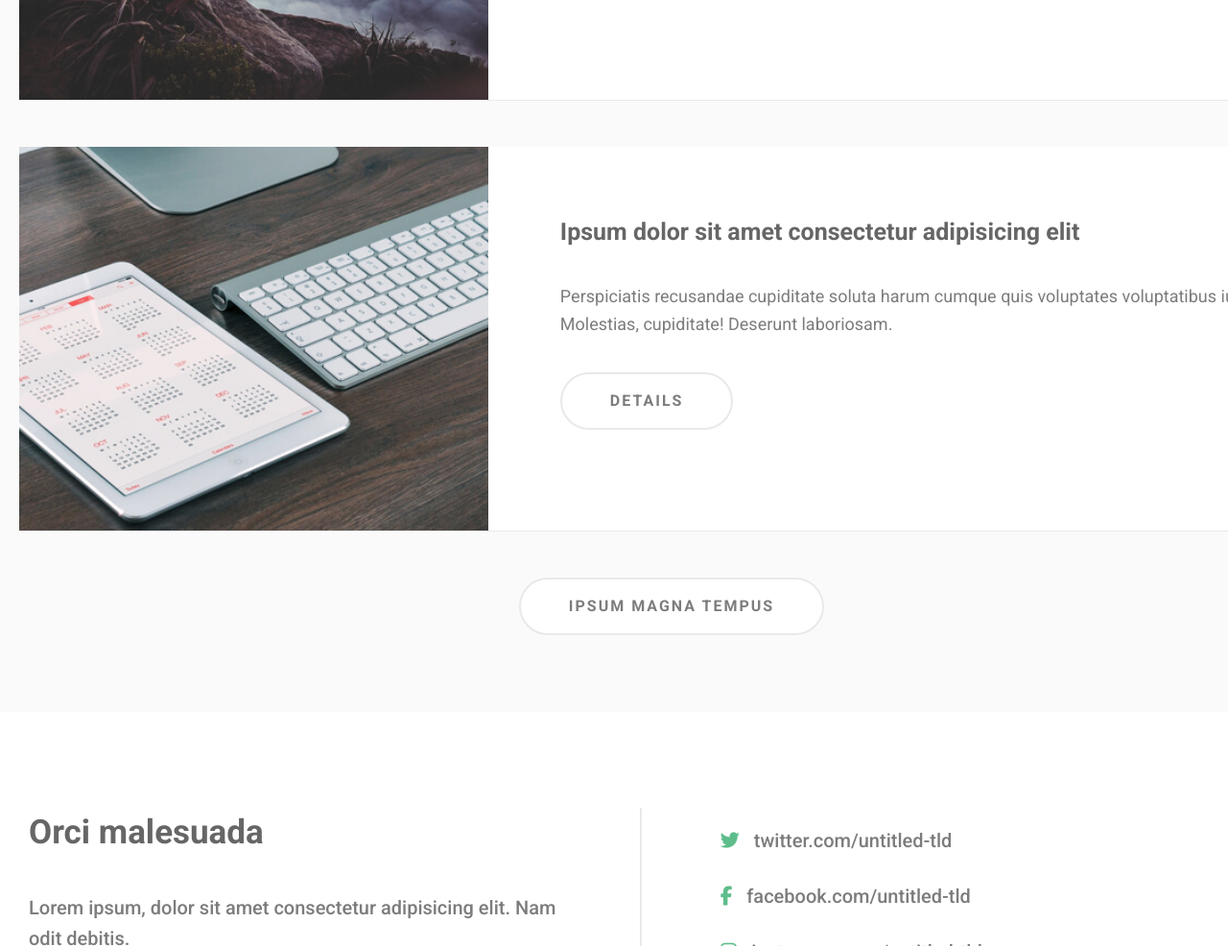
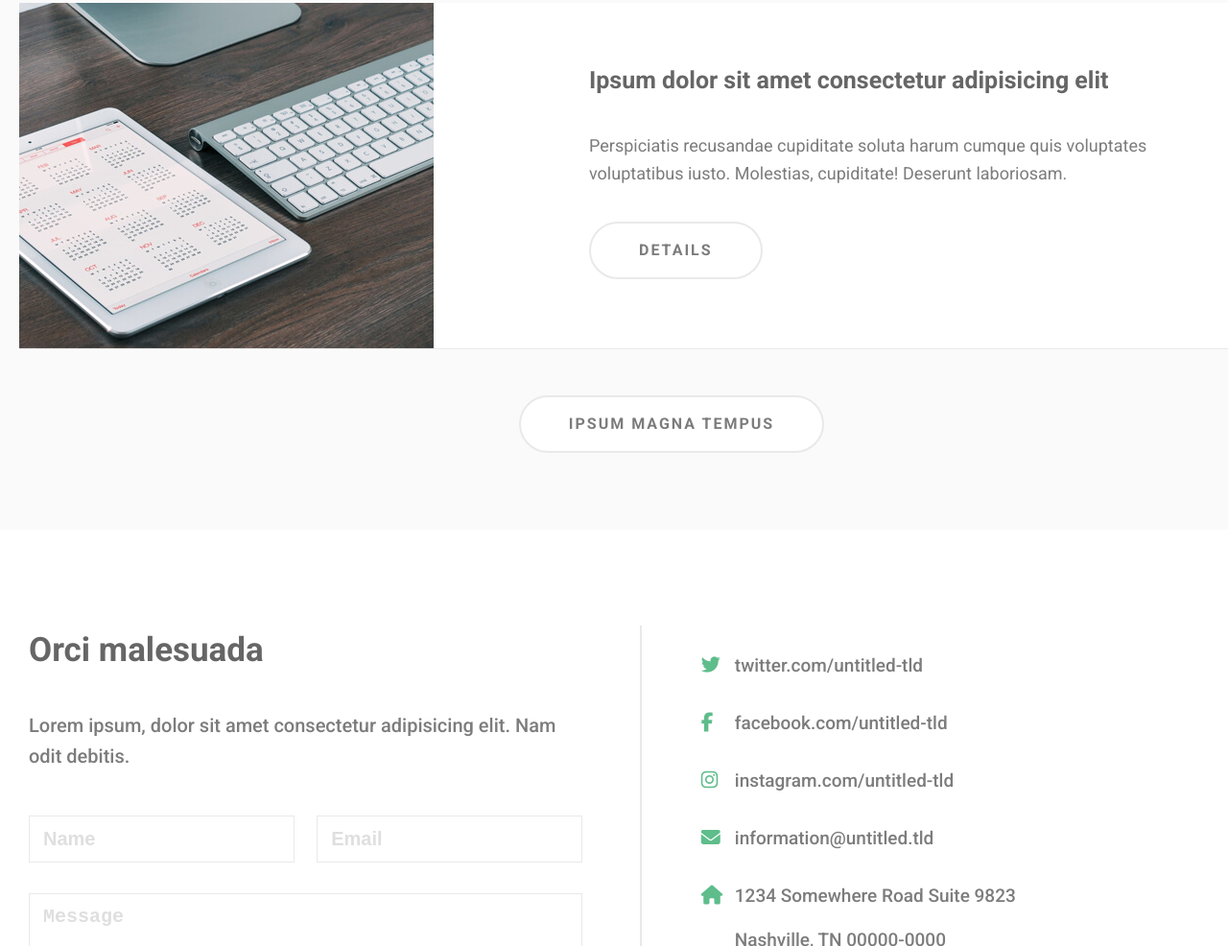
Before and after one commit to vishakha011/Flexbox, a plain HTML site: page Ex2-assignment-level-3/index.html in a window 1280 px wide. Shown: the part 1814-2800 px from the top of the page at 96% size. Drawn offline with Linux system fonts and the light colour scheme.

Commit message:
Refactor the code

```diff
--- a/Ex2-assignment-level-3/assets/stylesheets/main.css
+++ b/Ex2-assignment-level-3/assets/stylesheets/main.css
@@ -76,7 +76,7 @@ body {
     margin: 0 auto;
     padding: 20px;
 }
-.position {
+.flex {
     display: flex;
     align-items: center;
     justify-content: space-between;
@@ -88,26 +88,6 @@ a {
 
 .padding {
     padding-top: 70px;
-}
-
-.btn {
-    font-weight: 700;
-    display: inline-block;
-    padding: 20px 50px;
-    margin: 35px 0;
-    border: none;
-    border-radius: 30px;
-    text-transform: uppercase;
-    letter-spacing: 2px;
-
-}
-
-.section-btn {
-    font-weight: bold;
-    color: #7C7C7C;
-    display: inline-block;
-    background-color: #fff;
-    border: 2px solid #e9e9e9;
 }
 
 .break {
@@ -130,12 +110,50 @@ a {
 
 /*
 =============================================================
+Buttons
+=============================================================
+*/
+
+.btn {
+    font-weight: 700;
+    display: inline-block;
+    padding: 20px 50px;
+    margin: 35px 0;
+    border: none;
+    border-radius: 30px;
+    text-transform: uppercase;
+    letter-spacing: 2px;
+
+}
+
+.section-btn {
+    font-weight: bold;
+    color: #7C7C7C;
+    display: inline-block;
+    background-color: #fff;
+    border: 2px solid #e9e9e9;
+}
+
+
+.hero-btn {
+    color: white;
+    background-color: #5EBD8B;
+}
+
+
+/*
+=============================================================
 Header
 =============================================================
 */
-header {
+.header {
+    padding: 16px 0;
+    position: absolute;
+    width: 100%;
+}
+/* header {
     background-color: #5F4878;
-}
+} */
 
 .logo {
     font-size: 30px;
@@ -166,7 +184,8 @@ Section 1
 =============================================================
 */
 .hero-section {
-    background-color: #5F4878;
+    background: linear-gradient(to right top, #5F4878, #783e78);
+    /* background-color: #5F4878; */
     padding: 90px 0 50px 0;
 }
 .col-1-2 {
@@ -189,19 +208,9 @@ Section 1
     /* letter-spacing: 2px; */
 }
 
-
-.hero-btn {
-    color: white;
-    background-color: #5EBD8B;
-}
-
-/* .hero-btn a {
-
-} */
-
 /*
 =============================================================
-Section-2 / Section-4
+Section-2
 =============================================================
 */
 
@@ -226,6 +235,7 @@ h2 {
     color: #5EBD8B;
     margin-right: 15px;
     font-size: 20px;
+
 }
 
 .section-para,
@@ -254,15 +264,15 @@ Section-3
     margin-bottom: 3em;
 }
 
-.article img {
-    width: 700px;
-    height: 400px;
-    object-fit: cover;
+.article-img {
+    font-size: 0;
+    flex: 0 1 40%;
 }
 
 .sub-article {
-    padding-left: 75px;
-    /* text-align: center; */
+    flex: 0 1 60%;
+    padding: 0 50px;
+    margin-top: 25px;
     align-self: center;
 }
 
@@ -289,26 +299,50 @@ h3 {
 Section-4
 =============================================================
 */
-.font {
-    margin-top: 35px;
+
+.form {
+    padding: 30px 60px 0 0;
+    /* padding-right: 60px; */
+}
+.form input {
+    width: 48%;
+}
+
+.form-control {
+    display: block;
+    width: 100%;
     padding: 12px 14px;
-    font-size: 18px;
-    color: #7C7C7C;
+    margin: 16px 0;
+    font-size: 20px;
     border: 1px solid #e9e9e9;
 }
-.name {
-    margin-right: 30px;
 
-}
-.textarea {
-    width: 530px;
-    height: 150px;
-    /* border-color: #e9e9e9; */
+::placeholder,
+.form-control {
+    color: #DFDFDF;
+    font-weight: 600;
 }
 
-.section4-padding {
-    padding-bottom: 10px;
-}
+.contact-menu li {
+    display: flex;
+    margin: 24px 0;
+    color: #7C7C7C;
+    font-size: 19px;
+    font-weight: 500;
+    align-items: flex-start;
+    line-height: 36px;
+  }
+
+  .contact-menu li a {
+    color: #7C7C7C;
+  }
+  .contact-menu span {
+    width: 35px;
+  }
+
+  .margin {
+      margin-top: 10px;
+  }
 
 /*
 =============================================================
@@ -318,9 +352,9 @@ Footer
 
 footer {
     text-align: center;
-    font-size: 15px;
+    font-size: 18px;
     color: #d2cdcd;
     background-color: #FAFAFA;
-    border-top: 2px solid #e9e9e9;
+    border-top: 2px solid #DFDFDF;
     padding: 50px 0;
 }
--- a/Ex2-assignment-level-3/index.html
+++ b/Ex2-assignment-level-3/index.html
@@ -9,7 +9,7 @@
 </head>
 <body>
     <header class="header">
-        <div class="container position">
+        <div class="container flex">
             <a class="logo" href="#">Prism</a>
 
             <nav class="nav">
@@ -30,12 +30,12 @@
                     <section class="col-1-2">
                         <h2 class="hero-heading">
                             Welcome to Prism, a a free responsive site template by <strong>TEMPLATED</strong>
-                    </h2>
+                        </h2>
                     </section>
 
                     <section class="col-1-2">
                         <p class="text">Lorem ipsum, dolor sit amet consectetur adipisicing elit. Nam numquam velit minus nisi explicabo corrupti accusantium temporibus est odit debitis, architecto.</p>
-                        <a class="btn hero-btn" href="#">Get statrted</a>
+                        <a class="btn hero-btn" href="#">Get started</a>
                     </section>
                 </div>
             </section>
@@ -44,11 +44,11 @@
             <!--Section 2-->
             <section class="section-2 padding">
                 <div class="container hero">
-                    <section class="col-1-2 break">
+                    <article class="col-1-2 break">
                         <h2 class="heading">Explicabo corrupti accusantium</h2>
                         <p class="text section-para">Lorem ipsum, dolor sit amet consectetur adipisicing elit. Nam numquam velit minus nisi explicabo corrupti accusantium temporibus est odit debitis, architecto, magnam fugiat magni cum? Odit temporibus rem dolore nisi.</p>
                         <a class="btn section-btn" href="#">Learn More</a>
-                    </section>
+                    </article>
 
                     <section class="col-1-2">
                         <ul class="row-menu">
@@ -66,7 +66,10 @@
             <section class="section-3 padding">
                 <div class="container">
                     <div class="article">
-                        <img src="assets/images/pic01.jpg" alt="Article 1 Image">
+                        <div class="article-img">
+                            <img src="assets/images/pic01.jpg" alt="Article 1 Image">
+                        </div>
+
                         <div class="sub-article">
                             <h3 class="heading">Ipsum dolor sit amet consectetur adipisicing elit</h3>
                             <p class="article-para">Perspiciatis recusandae cupiditate soluta harum cumque quis voluptates voluptatibus iusto. Molestias, cupiditate! Deserunt laboriosam.</p>
@@ -75,7 +78,10 @@
                     </div>
 
                     <div class="article">
-                        <img src="assets/images/pic02.jpg" alt="Article 1 Image">
+                        <div class="article-img">
+                            <img src="assets/images/pic02.jpg" alt="Article 1 Image">
+                        </div>
+
                         <div class="sub-article">
                             <h3 class="heading">Ipsum dolor sit amet consectetur adipisicing elit</h3>
                             <p class="article-para">Perspiciatis recusandae cupiditate soluta harum cumque quis voluptates voluptatibus iusto. Molestias, cupiditate! Deserunt laboriosam.</p>
@@ -84,7 +90,10 @@
                     </div>
 
                     <div class="article">
-                        <img src="assets/images/pic03.jpg" alt="Article 1 Image">
+                        <div class="article-img">
+                            <img src="assets/images/pic03.jpg" alt="Article 1 Image">
+                        </div>
+
                         <div class="sub-article">
                             <h3 class="heading">Ipsum dolor sit amet consectetur adipisicing elit</h3>
                             <p class="article-para">Perspiciatis recusandae cupiditate soluta harum cumque quis voluptates voluptatibus iusto. Molestias, cupiditate! Deserunt laboriosam.</p>
@@ -106,23 +115,41 @@
                         <h2 class="heading">Orci malesuada</h2>
                         <p class="text section-para">Lorem ipsum, dolor sit amet consectetur adipisicing elit. Nam odit debitis.</p>
 
-                        <form>
-                            <input class="name font" type="text" placeholder="Name">
-                            <input class="mail font" type="email" placeholder="Email">
-                            <textarea class="textarea font" name="message">Message</textarea>
+                        <form class="form">
+                            <div class="flex">
+                                <input class="form-control" type="text" placeholder="Name">
+                                <input class="form-control" type="email" placeholder="Email">
+                            </div>
 
+                            <textarea class="form-control" rows="10" name="message">Message</textarea>
+                            <input type="submit" value="Send Message" class="btn section-btn">
                         </form>
 
-                        <a class="btn section-btn" href="#">Send message</a>
                     </section>
 
                     <section class="col-1-2">
-                        <ul class="row-menu">
-                            <li class="row-menu-item section4-padding"><i class="fab fa-twitter"></i>twitter.com/untitled-tld</li>
-                            <li class="row-menu-item section4-padding"><i class="fab fa-facebook-f"></i>facebook.com/untitled-tld</li>
-                            <li class="row-menu-item section4-padding"><i class="fab fa-instagram"></i>instagram.com/untitled-tld</li>
-                            <li class="row-menu-item section4-padding"><i class="fas fa-envelope"></i>information@untitled.tld</li>
-                            <li class="row-menu-item section4-padding"><i class="fas fa-home"></i>1234 Somewhere Road Suite 9823 Nashville, TN 00000-0000</li>
+                        <ul class="contact-menu">
+                            <li class="contact-menu-item">
+                                <span><i class="fab fa-twitter"></i></span>
+                                <a href="#">twitter.com/untitled-tld</a>
+                            </li>
+                            <li class="contact-menu-item">
+                                <span><i class="fab fa-facebook-f"></i></span>
+                                <a href="#">facebook.com/untitled-tld</a>
+                            </li>
+                            <li class="contact-menu-item">
+                                <span><i class="fab fa-instagram"></i></span>
+                                <a href="#">instagram.com/untitled-tld</a>
+                            </li>
+                            <li class="contact-menu-item">
+                                <span><i class="fas fa-envelope"></i></span>
+                                <a href="#">information@untitled.tld</a>
+                            </li>
+                            <li class="contact-menu-item">
+                                <span><i class="fas fa-home"></i></span>
+                                <address>1234 Somewhere Road Suite 9823 <br/>
+                                   <p class="margin">Nashville, TN 00000-0000</p> </address>
+                            </li>
                         </ul>
                     </section>
                 </div>
```
